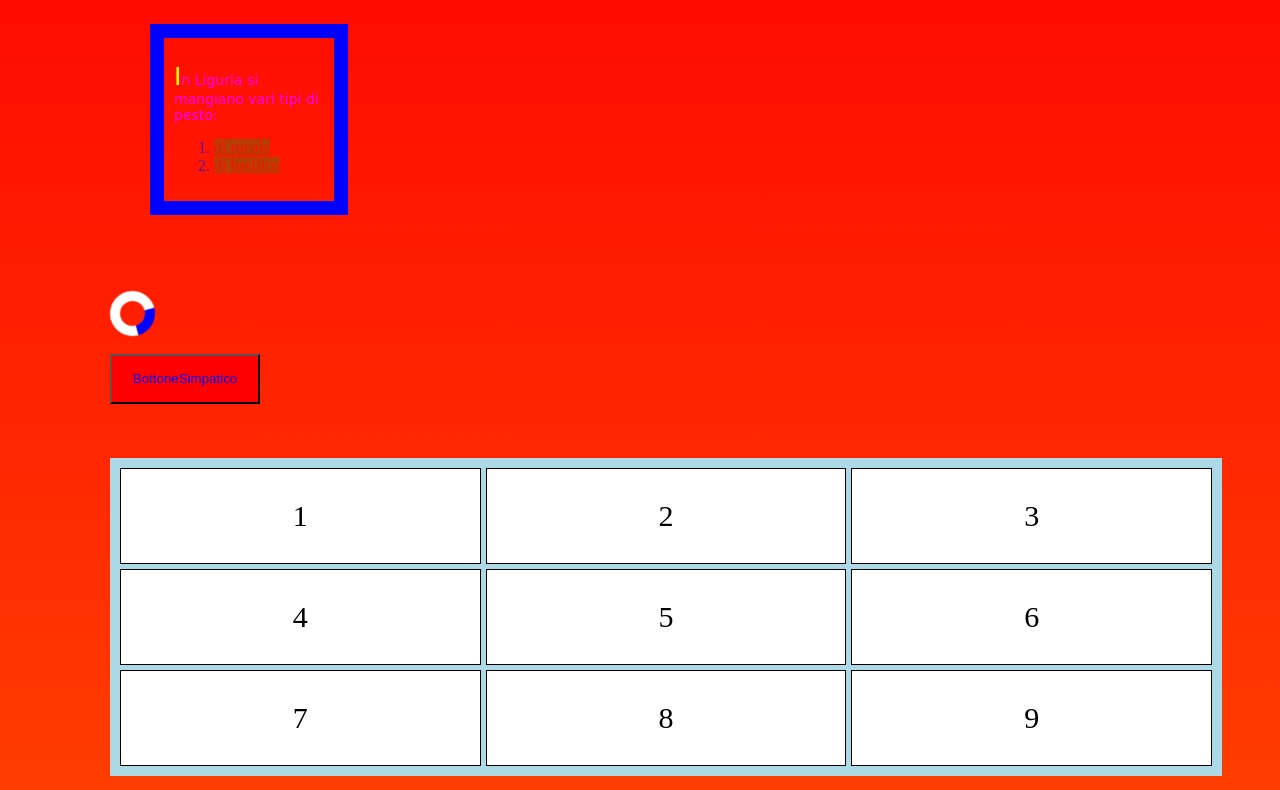
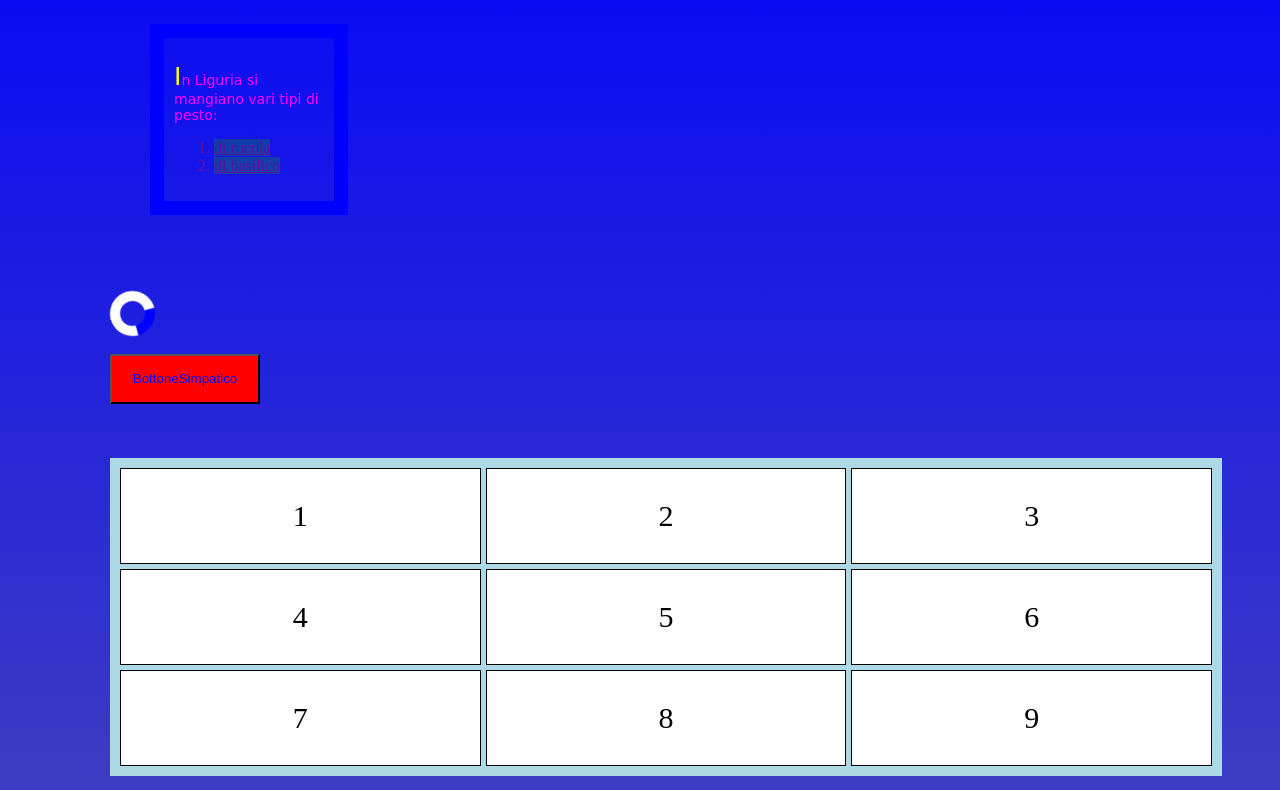
Before and after one commit to MaverickGHT/ProgettoProva, a plain HTML site: page index.html in a window 1280 px wide. Shown: the part 181-971 px from the top of the page. Drawn offline with Linux system fonts and the light colour scheme.

Commit message:
SfondoBlu

```diff
--- a/prova.css
+++ b/prova.css
@@ -253,7 +253,7 @@
 
   #back-color {
     background-color: red;
-    background-image: linear-gradient(red, yellow);
+    background-image: linear-gradient( blue, yellow);
     height: 100%;
   }
 
```
